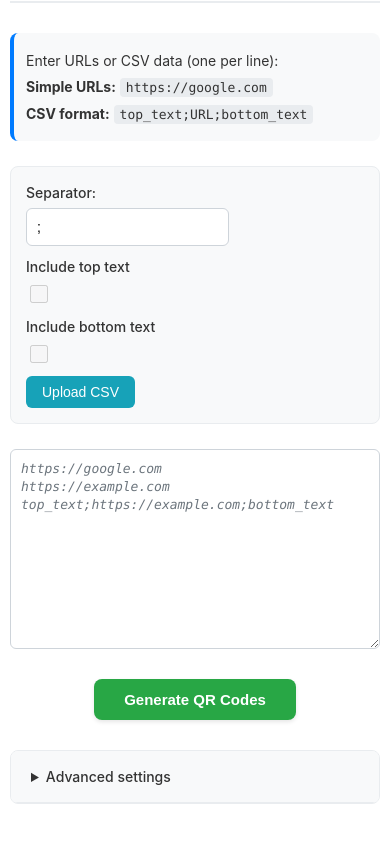
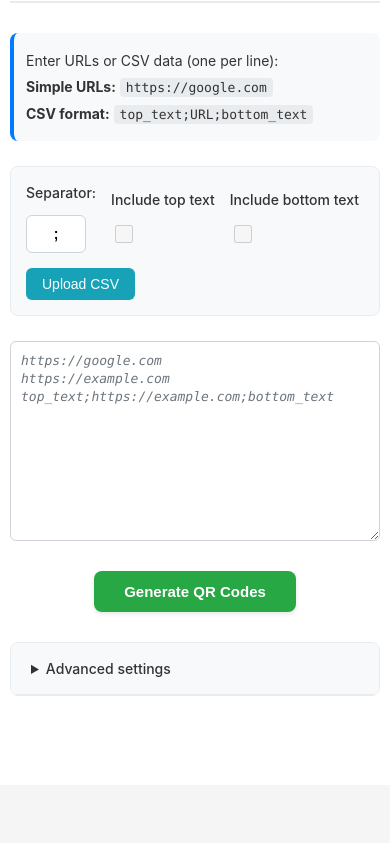
Before and after one commit to Tuchnyak/extension_qrcodebulk, a website with bundled scripts: page src/bulk.html in a window 390 px wide. Shown: the part 59-902 px from the top of the page. After the commit the page ends 844 px from the top, so only its background shows below. Built offline with nearby package versions, Linux system fonts and the light colour scheme.

Commit message:
fix(css): Improve CSV controls layout for better responsiveness

```diff
--- a/src/bulk.css
+++ b/src/bulk.css
@@ -61,9 +61,10 @@ body {
 
 /* CSV Controls */
 .csv-controls {
-    display: grid;
-    grid-template-columns: repeat(auto-fit, minmax(200px, 1fr));
-    gap: 15px;
+    display: flex;
+    flex-wrap: wrap;
+    align-items: center;
+    gap: 10px;
     margin-bottom: 25px;
     padding: 20px;
     background-color: #f8f9fa;
@@ -74,13 +75,21 @@ body {
 .control-group {
     display: flex;
     align-items: center;
-    gap: 10px;
+    gap: 5px;
+    min-height: 40px;
 }
 
 .control-group label {
     font-weight: 500;
-    min-width: 120px;
     flex-shrink: 0;
+    white-space: nowrap;
+}
+
+/* Specific styling for separator input */
+#separator-input {
+    width: 40px;
+    text-align: center;
+    font-weight: bold;
 }
 
 /* Form elements */
@@ -248,18 +257,23 @@ input[type="checkbox"] {
     }
 
     .csv-controls {
-        grid-template-columns: 1fr;
-        gap: 10px;
+        gap: 15px;
     }
 
     .control-group {
         flex-direction: column;
         align-items: flex-start;
-        gap: 5px;
+        gap: 8px;
+        min-height: auto;
     }
 
     .control-group label {
         min-width: auto;
+        margin-bottom: 4px;
+    }
+
+    #separator-input {
+        width: 60px;
     }
 
     .advanced-content {
--- a/src/bulk.js
+++ b/src/bulk.js
@@ -317,9 +317,9 @@ function createCompositeCanvas(qrCanvas, lineData, imageSize, includeTopText, in
 
     // Draw bottom text
     if (includeBottomText && lineData.bottomText) {
-        ctx.fillStyle = '#000000';
+    ctx.fillStyle = '#000000';
         ctx.font = `${fontSize}px system-ui, -apple-system, Segoe UI, Roboto, Arial, sans-serif`;
-        ctx.textBaseline = 'top';
+    ctx.textBaseline = 'top';
         ctx.textAlign = 'center';
 
         const bottomLines = wrapTextToWidth(ctxMeasure, lineData.bottomText, imageSize - padding * 2);
```
